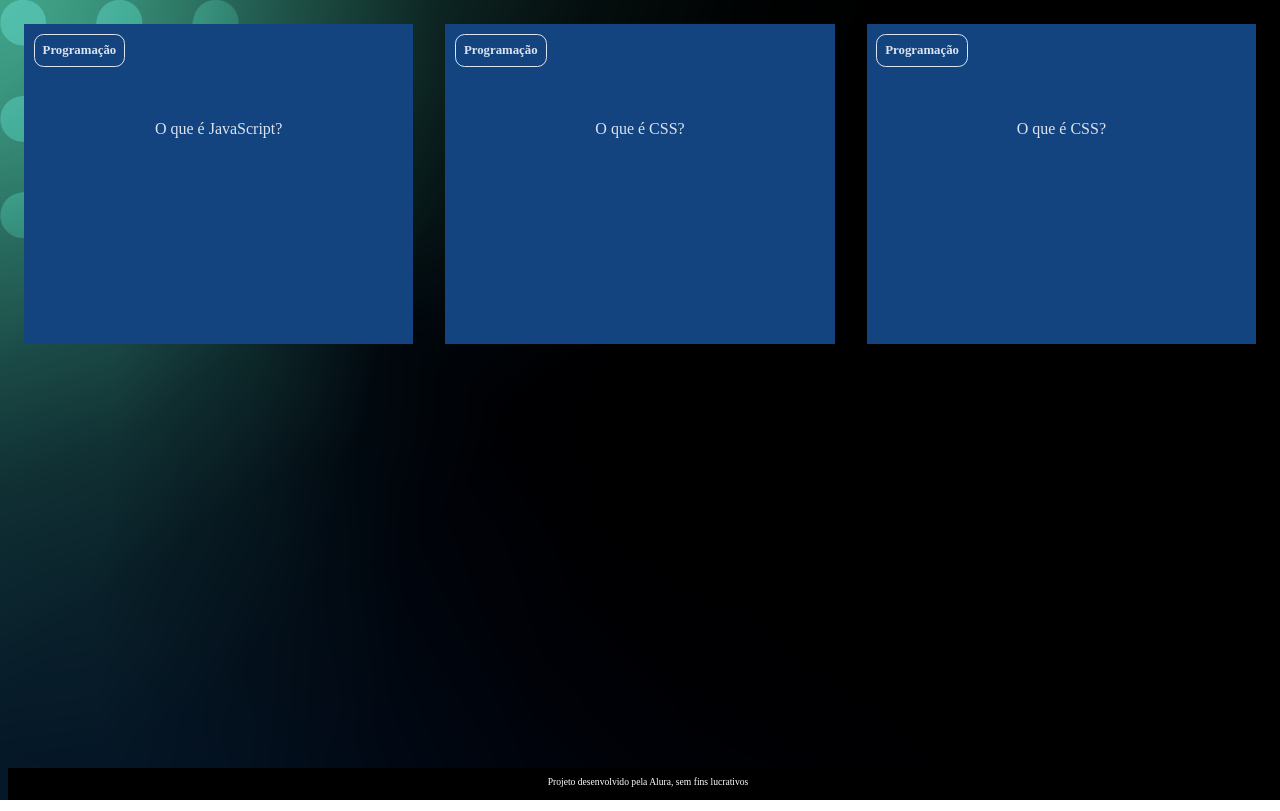
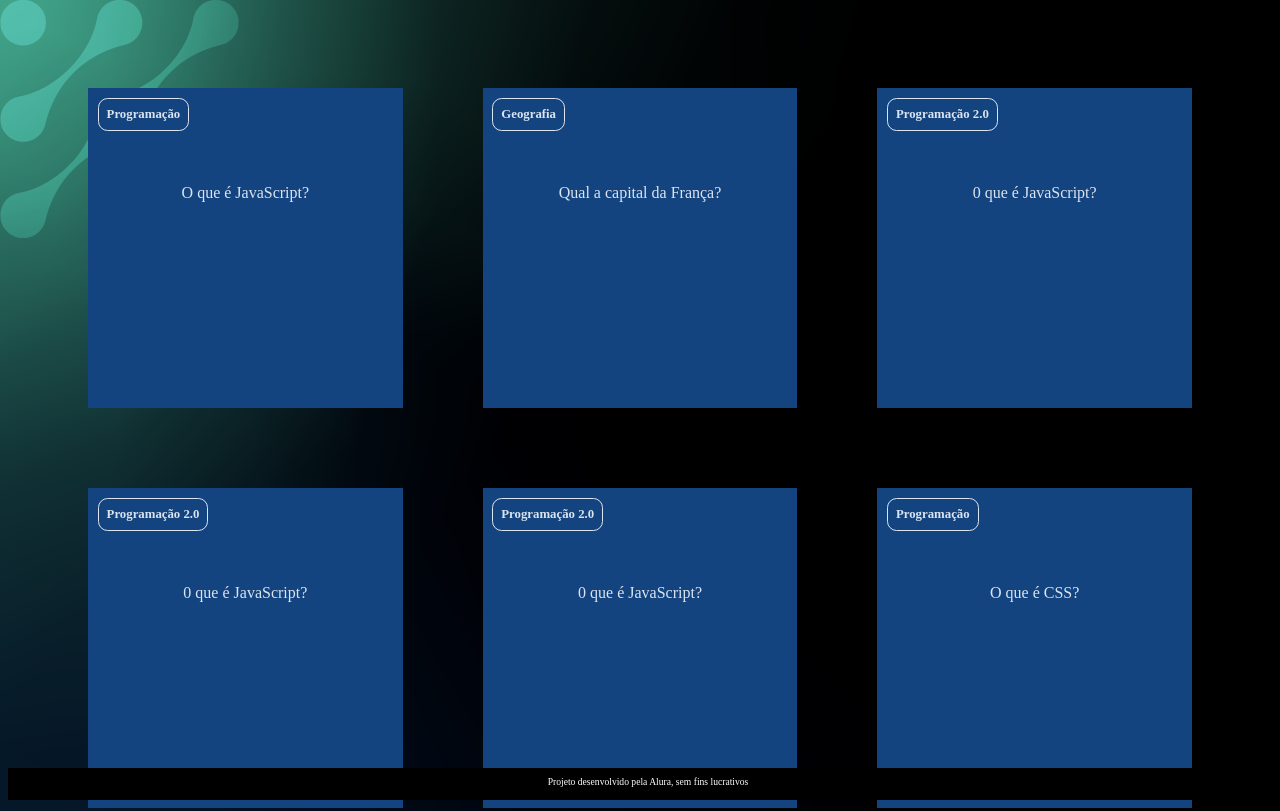
Before and after one commit to alveskayo/Flash-Card, a plain HTML site: page index.html in a window 1280 px wide. Shown: the top 811 px of the page. Drawn offline with Linux system fonts and the light colour scheme.

Commit message:
Add files via upload

```diff
--- a/index.html
+++ b/index.html
@@ -22,6 +22,52 @@
             </article>
             <article class="cartao">
                 <div class="cartao__conteudo">
+                    <h3>Geografia</h3>
+                    <div class="cartao__conteudo__pergunta">
+                        <p>Qual a capital da França?</p>
+                    </div>
+                    <div class="cartao__conteudo__resposta">
+                        <p>A capital da França é Paris</p>
+                    </div>
+                </div>
+            </article>
+            <article class="cartao">
+                <div class="cartao__conteudo">
+                    <h3>Programação 2.0</h3>
+                    <div class="cartao__conteudo__pergunta">
+                        <p>0 que é JavaScript?</p>
+                    </div>
+                    <div class="cartao__conteudo__resposta">
+                        <p>0 JavaScript é uma linguagem de programação</p>
+                    </div>
+                </div>
+            </article>
+        </article>
+            <article class="cartao">
+                <div class="cartao__conteudo">
+                    <h3>Programação 2.0</h3>
+                    <div class="cartao__conteudo__pergunta">
+                        <p>0 que é JavaScript?</p>
+                    </div>
+                    <div class="cartao__conteudo__resposta">
+                        <p>0 JavaScript é uma linguagem de programação</p>
+                    </div>
+                </div>
+            </article>
+        </article>
+        <article class="cartao">
+            <div class="cartao__conteudo">
+                <h3>Programação 2.0</h3>
+                <div class="cartao__conteudo__pergunta">
+                    <p>0 que é JavaScript?</p>
+                </div>
+                <div class="cartao__conteudo__resposta">
+                    <p>0 JavaScript é uma linguagem de programação</p>
+                </div>
+            </div>
+        </article>
+            <article class="cartao">
+                <div class="cartao__conteudo">
                     <h3>Programação</h3>
                     <div class="cartao__conteudo__pergunta">
                         <p>O que é CSS?</p>
@@ -30,6 +76,7 @@
                     <p>O CSS é uma linguagem de estilização</p>
                     </div>
                 </div>
+            </article>
             </article>
             <article class="cartao">
                 <div class="cartao__conteudo">
--- a/style.css
+++ b/style.css
@@ -11,7 +11,13 @@ body {
 
 #container {
     display: flex;
+     flex-wrap: wrap;
+     justify-content: space-between;
+     padding: 4rem;
+     gap: 3rem;
 }
+
+
 
 .cartao {
     margin: 1rem 1rem;
```
Also changed, not shown: perguntas.js (added, +17 -0 lines).
